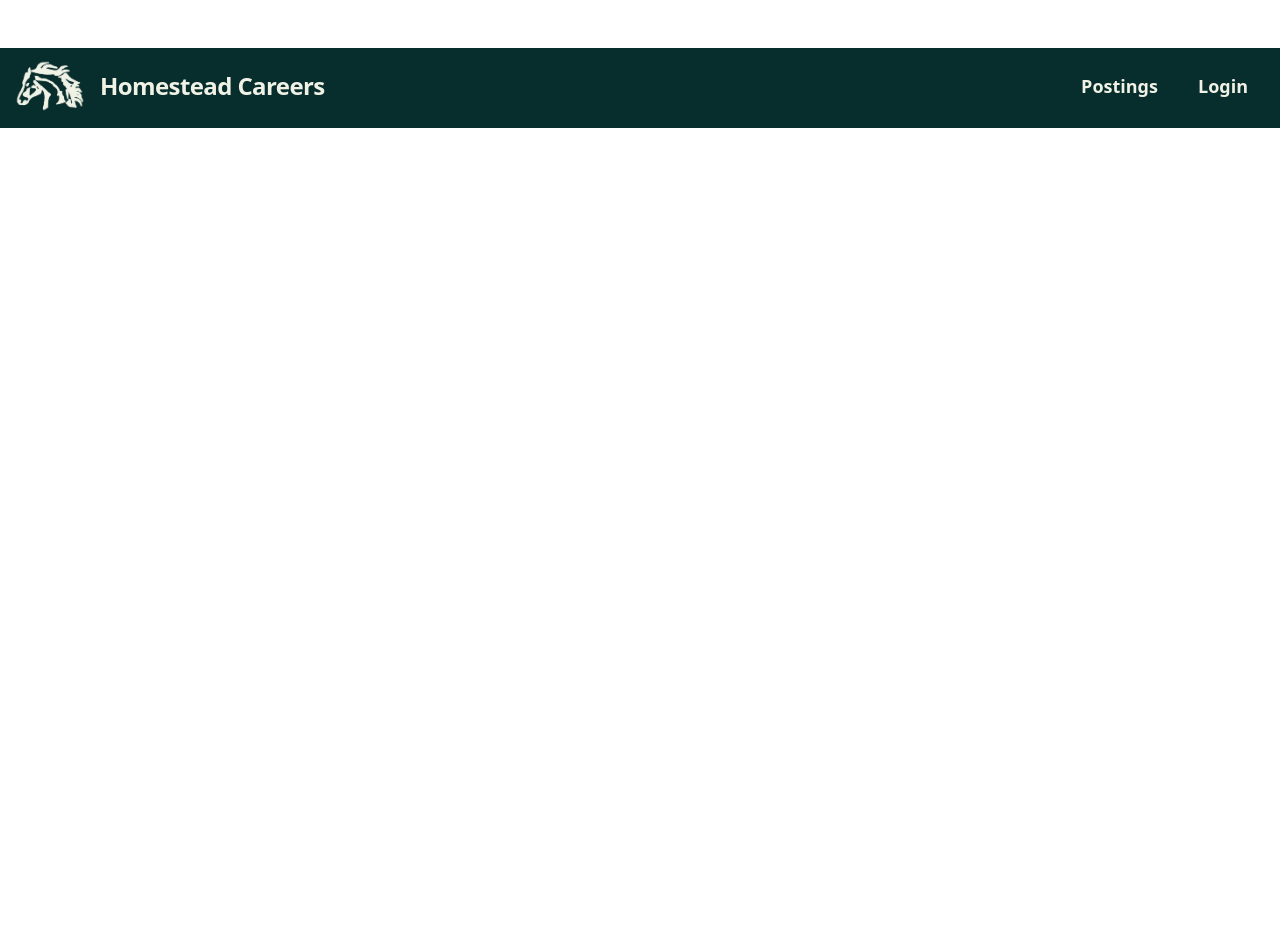
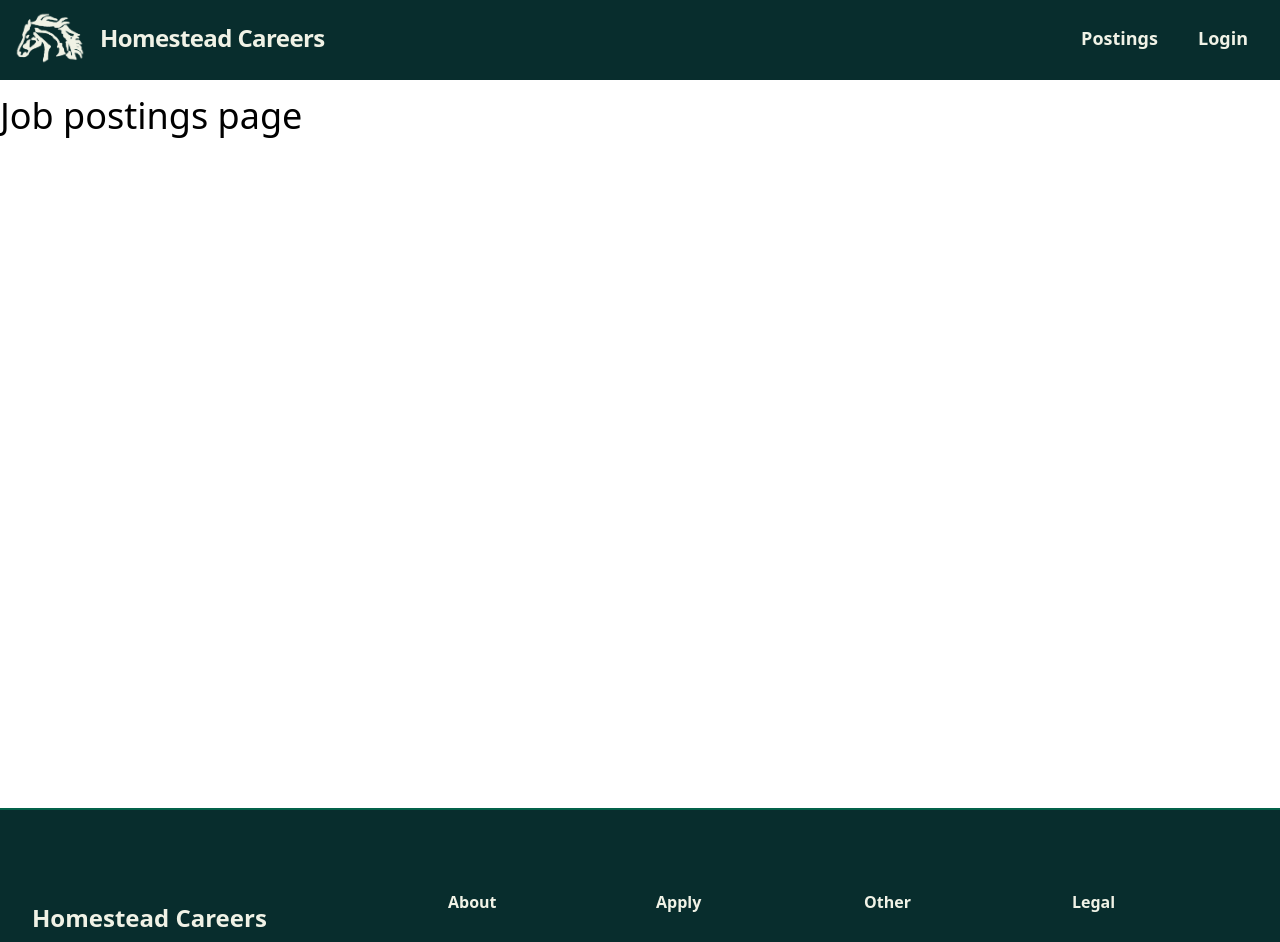
Before and after one commit to ShouryaBatra/fbla-web-dev, a Next.js app: page /postings in a window 1280 px wide. Shown: the top 942 px of the page. Before the commit the page ends 800 px from the top, so only its background shows below. Built offline with nearby package versions, Linux system fonts and the light colour scheme; no server answers.

Commit message:
fix postings navbar

```diff
--- a/src/components/navbar.js
+++ b/src/components/navbar.js
@@ -26,7 +26,7 @@ const Navbar = () => {
 
   return (
     <div className="mb-12">
-    <nav className="flex items-center justify-between flex-wrap pb-1 fixed w-full h-20 bg-dark-green mb-20">
+    <nav className="flex items-center justify-between flex-wrap pb-1 fixed w-full h-20 bg-dark-green">
       <div className="flex items-center flex-shrink-0 mr-6 text-xl text-cream">
         <Image src={logo} alt="logo" width={140} height={140} className="ml-[-20px]"/>
         <Link href="/" className=" font-semibold tracking-tight text-2xl ">
--- a/src/pages/postings.js
+++ b/src/pages/postings.js
@@ -1,13 +1,14 @@
+import Footer from "@/components/footer";
 import Navbar from "@/components/navbar";
 
 export default function Postings() {
     return (
-     <main>
-      <Navbar />
-      <div className="text-4xl">
-        Job postings page
-      </div>
-
-     </main>
+      <>
+      <main className="flex flex-col min-h-screen">
+        <Navbar />
+        <div className="text-4xl mt-12">Job postings page</div>
+      </main>
+      <Footer/>
+     </>
     );
   }
```
